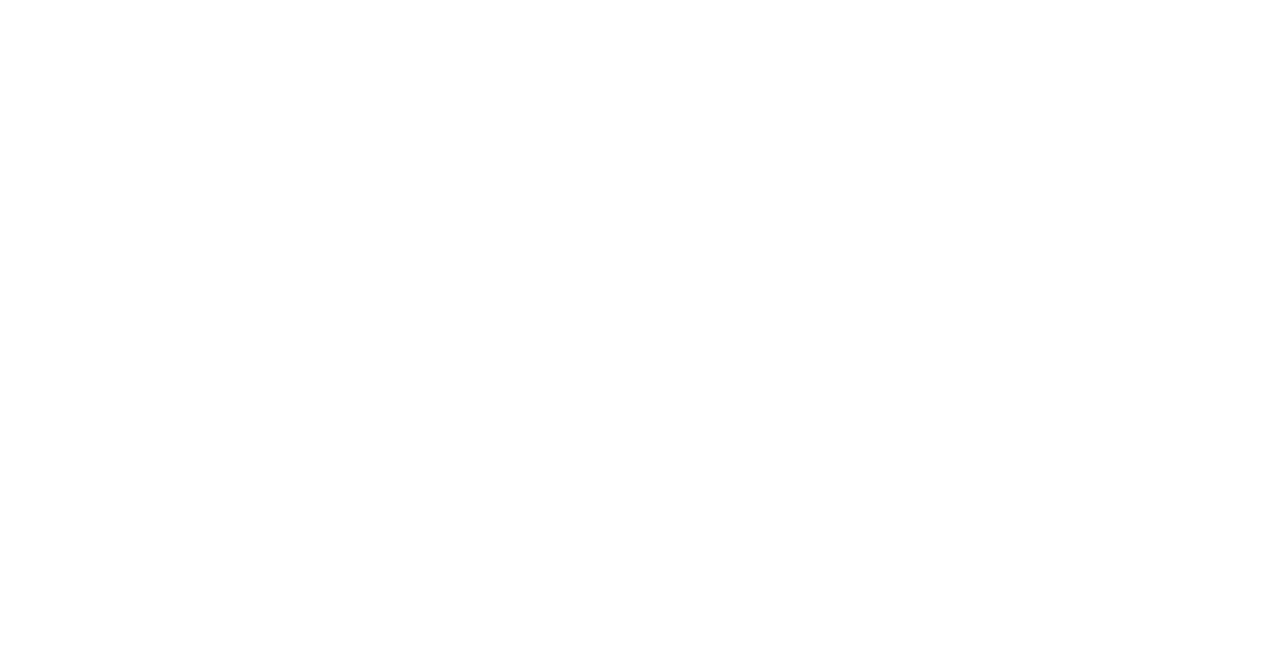
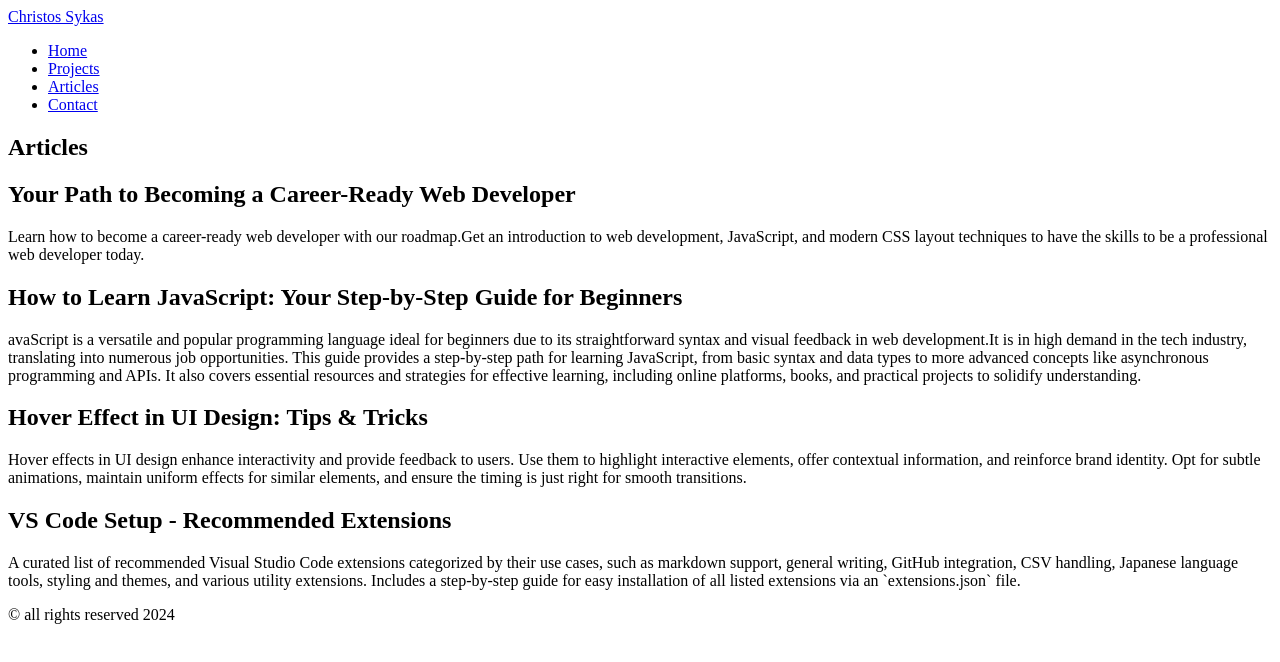
Before and after one commit to devchsykas/roadmapsh-projects, a plain HTML site: page 02-basic-html-website/articles.html in a window 1280 px wide. Drawn offline with Linux system fonts and the light colour scheme.

Commit message:
"Added header, navigation, main content, and footer to articles.html"

```diff
--- a/02-basic-html-website/articles.html
+++ b/02-basic-html-website/articles.html
@@ -12,5 +12,75 @@
     <meta name="author" content="Christos Sykas" />
     <title>Basic HTML Website</title>
   </head>
-  <body></body>
+  <body>
+    <header class="header">
+      <div class="logo">
+        <a href="./index.html">Christos Sykas</a>
+      </div>
+      <nav>
+        <ul class="menu">
+          <li><a href="./index.html">Home</a></li>
+          <li><a href="./projects.html">Projects</a></li>
+          <li><a href="./articles.html">Articles</a></li>
+          <li><a href="./contact.html">Contact</a></li>
+        </ul>
+      </nav>
+    </header>
+
+    <main>
+      <section class="articles">
+        <h1>Articles</h1>
+        <article class="article">
+          <h2>Your Path to Becoming a Career-Ready Web Developer</h2>
+          <p>
+            Learn how to become a career-ready web developer with our
+            roadmap.Get an introduction to web development, JavaScript, and
+            modern CSS layout techniques to have the skills to be a professional
+            web developer today.
+          </p>
+        </article>
+        <article class="article">
+          <h2>
+            How to Learn JavaScript: Your Step-by-Step Guide for Beginners
+          </h2>
+          <p>
+            avaScript is a versatile and popular programming language ideal for
+            beginners due to its straightforward syntax and visual feedback in
+            web development.It is in high demand in the tech industry,
+            translating into numerous job opportunities. This guide provides a
+            step-by-step path for learning JavaScript, from basic syntax and
+            data types to more advanced concepts like asynchronous programming
+            and APIs. It also covers essential resources and strategies for
+            effective learning, including online platforms, books, and practical
+            projects to solidify understanding.
+          </p>
+        </article>
+        <article class="article">
+          <h2>Hover Effect in UI Design: Tips & Tricks</h2>
+          <p>
+            Hover effects in UI design enhance interactivity and provide
+            feedback to users. Use them to highlight interactive elements, offer
+            contextual information, and reinforce brand identity. Opt for subtle
+            animations, maintain uniform effects for similar elements, and
+            ensure the timing is just right for smooth transitions.
+          </p>
+        </article>
+        <article class="article">
+          <h2>VS Code Setup - Recommended Extensions</h2>
+          <p>
+            A curated list of recommended Visual Studio Code extensions
+            categorized by their use cases, such as markdown support, general
+            writing, GitHub integration, CSV handling, Japanese language tools,
+            styling and themes, and various utility extensions. Includes a
+            step-by-step guide for easy installation of all listed extensions
+            via an `extensions.json` file.
+          </p>
+        </article>
+      </section>
+    </main>
+
+    <footer class="footer">
+      <p>&copy; all rights reserved 2024</p>
+    </footer>
+  </body>
 </html>
```
